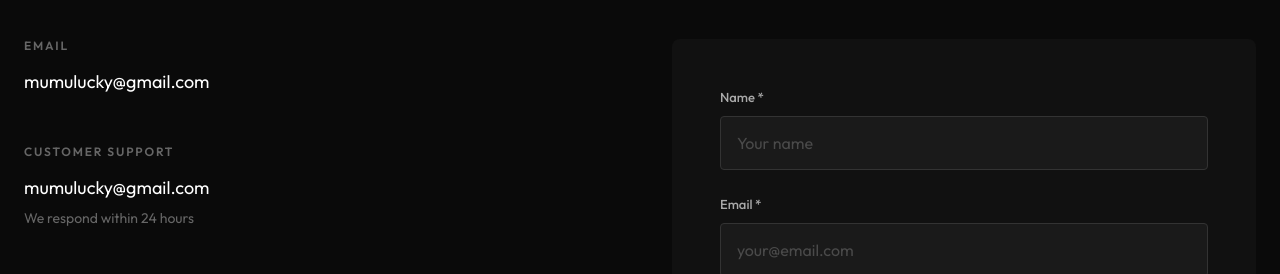
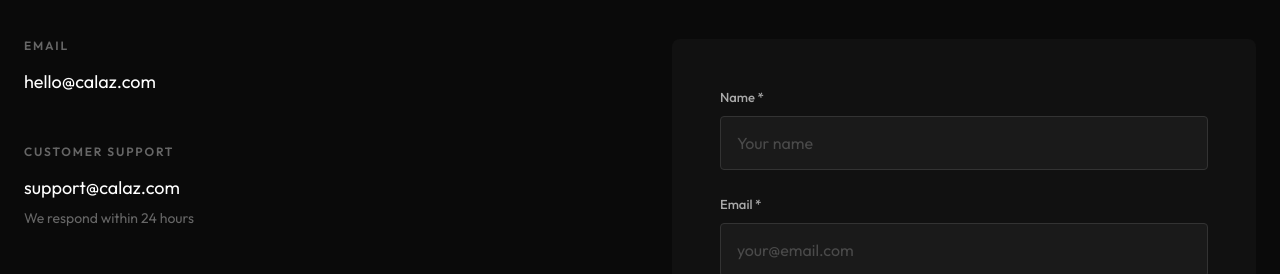
Before and after one commit to marquinioo/Calaz, a plain HTML site: page contact.html in a window 1280 px wide. Shown: the part 445-719 px from the top of the page. Drawn offline with Linux system fonts and the light colour scheme.

Commit message:
Fix: Display original emails but send to mumulucky@gmail.com

```diff
--- a/contact.html
+++ b/contact.html
@@ -196,11 +196,11 @@
                     <div class="contact-info">
                         <div class="info-block">
                             <h3>Email</h3>
-                            <a href="mailto:mumulucky@gmail.com">mumulucky@gmail.com</a>
+                            <a href="mailto:mumulucky@gmail.com">hello@calaz.com</a>
                         </div>
                         <div class="info-block">
                             <h3>Customer Support</h3>
-                            <a href="mailto:mumulucky@gmail.com">mumulucky@gmail.com</a>
+                            <a href="mailto:mumulucky@gmail.com">support@calaz.com</a>
                             <p style="color: var(--color-gray-500); font-size: 0.875rem; margin-top: var(--space-xs);">We respond within 24 hours</p>
                         </div>
                         <div class="info-block">
```
